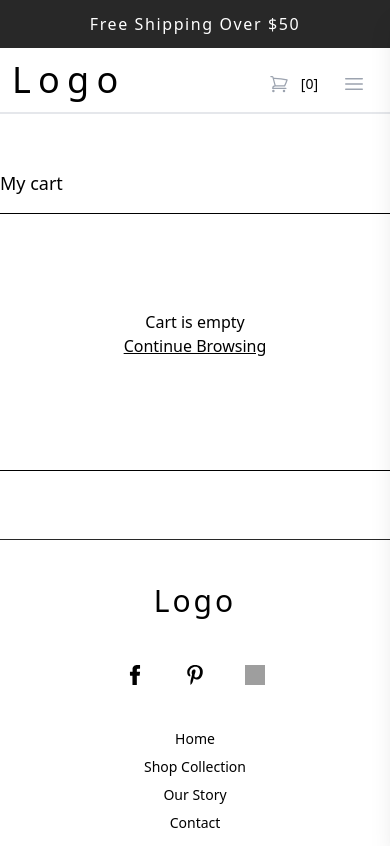
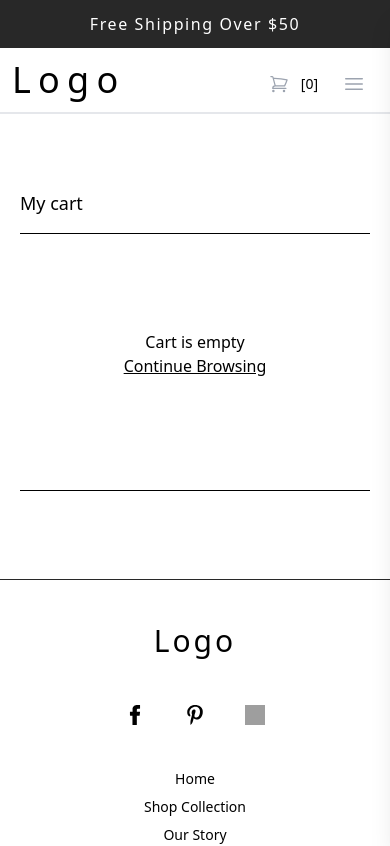
Before and after one commit to 61130061/happy-kamp, a Next.js app: page /shopping-cart in a window 390 px wide. Shown: the top 846 px of the page. Built offline with nearby package versions, Linux system fonts and the light colour scheme; grey boxes are pictures that could not be loaded.

Commit message:
➕ add responsive style to Shop Collection and Shopping Cart page

```diff
--- a/src/components/ProductCard.tsx
+++ b/src/components/ProductCard.tsx
@@ -10,10 +10,10 @@ interface PropsType {
 export default function ProductCard({ product, onOpenQuickView, onAddToCart }: PropsType) {
 
   return (
-    <div className="group left-[10px] snap-start px-5">
+    <div className="group left-[10px] snap-start px-5 min-w-[320px]">
       <div className="relative mb-3">
-        <Link href={"/product-page/" + product.sku}>
-          <img className="min-w-[320px]" src={product.media[0].url} />
+        <Link className="flex justify-center" href={"/product-page/" + product.sku}>
+          <img src={product.media[0].url} width="320px" />
         </Link>
         <button onClick={() => onOpenQuickView()} className="w-full bg-white bg-opacity-50 py-3 absolute bottom-0 transition-all duration-300 transform translate-y-full opacity-0 group-hover:opacity-100 group-hover:translate-y-0 z-10">
           Quick View
--- a/src/pages/shop-collection.tsx
+++ b/src/pages/shop-collection.tsx
@@ -109,8 +109,9 @@ export default function ShopCollection ({
       }
       <div className="max-w-7xl mx-auto">
         <div className="text-3xl text-center my-10">Shop Collection</div>
-        <div className="flex mb-10">
-          <div className="w-[240px] p-[20px]">
+        <div className="md:flex mb-10">
+
+          <div className="w-full md:w-[180px] lg:w-[240px] p-[20px]">
             <div onClick={() => console.log(filter)} className="text-2xl border-b pb-[18px]">Filter by</div>
             {/* Collectionn Filter */}
             <Accordion title="Collection">
@@ -174,7 +175,7 @@ export default function ShopCollection ({
             }
           </div>
 
-          <div className="flex-1 grid grid-cols-3 gap-y-5">
+          <div className="flex-1 grid sm:grid-cols-2 lg:grid-cols-3 gap-y-5">
             {showProducts.map((d, i) =>
               <ProductCard onAddToCart={() => setQuickViewProduct(d)} key={i} product={d} onOpenQuickView={() => setQuickViewProduct(d)} />
             )}
--- a/src/pages/shopping-cart.tsx
+++ b/src/pages/shopping-cart.tsx
@@ -23,10 +23,10 @@ export default function ShoppingCart({
 
   return (
     <Layout onUpdateQty={onUpdateQty} updateCart={updateCart} onDelCartItem={onDelCartItem} cartItems={cartItems} title="Our Story">
-      <div className="max-w-4xl py-14 mx-auto flex gap-14">
+      <div className="max-w-4xl py-14 mx-auto md:flex gap-14">
         {/* My Cart List */}
-        <div className="flex-1">
-          <div className="text-lg border-b border-black pb-4 mb-8">My cart</div>
+        <div className="flex-1 p-5 md:p-0">
+          <div className="text-lg border-b font-[300] border-black pb-4 mb-8">My cart</div>
           {cartItems.length > 0 ?
             <div>
               <div>
@@ -47,8 +47,8 @@ export default function ShoppingCart({
         </div>
         {/* Order Summary */}
         {cartItems.length > 0 &&
-          <div className="w-[30%]">
-            <div className="text-lg border-b border-black pb-4 mb-8">Order summary</div>
+          <div className="p-5 md:p-0 md:w-[30%]">
+            <div className="text-lg border-b font-[300] border-black pb-4 mb-8">Order summary</div>
             <div className="border-b border-black pb-4 mb-4">
               <div className="flex justify-between">
                 <div>Subtotal</div>
```
